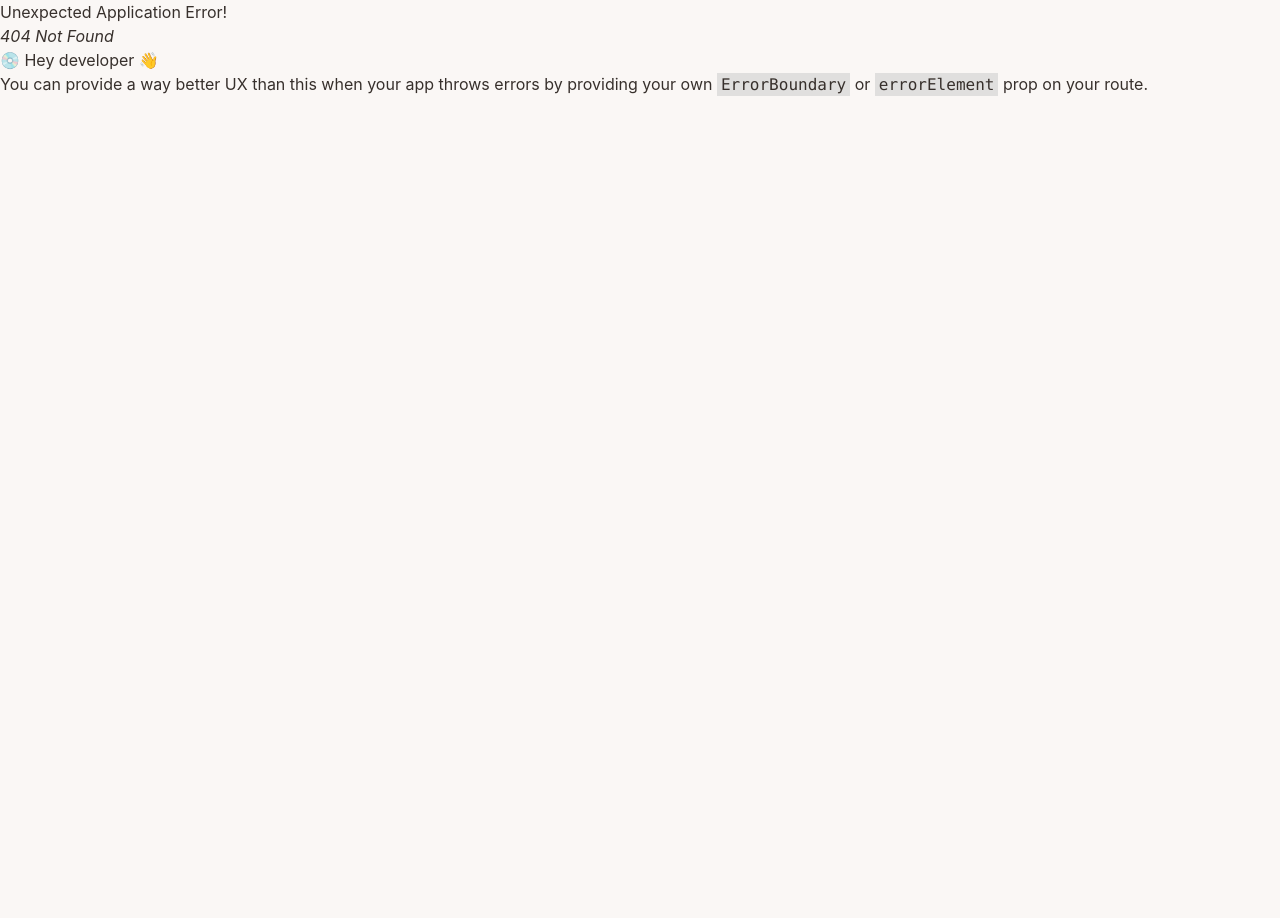
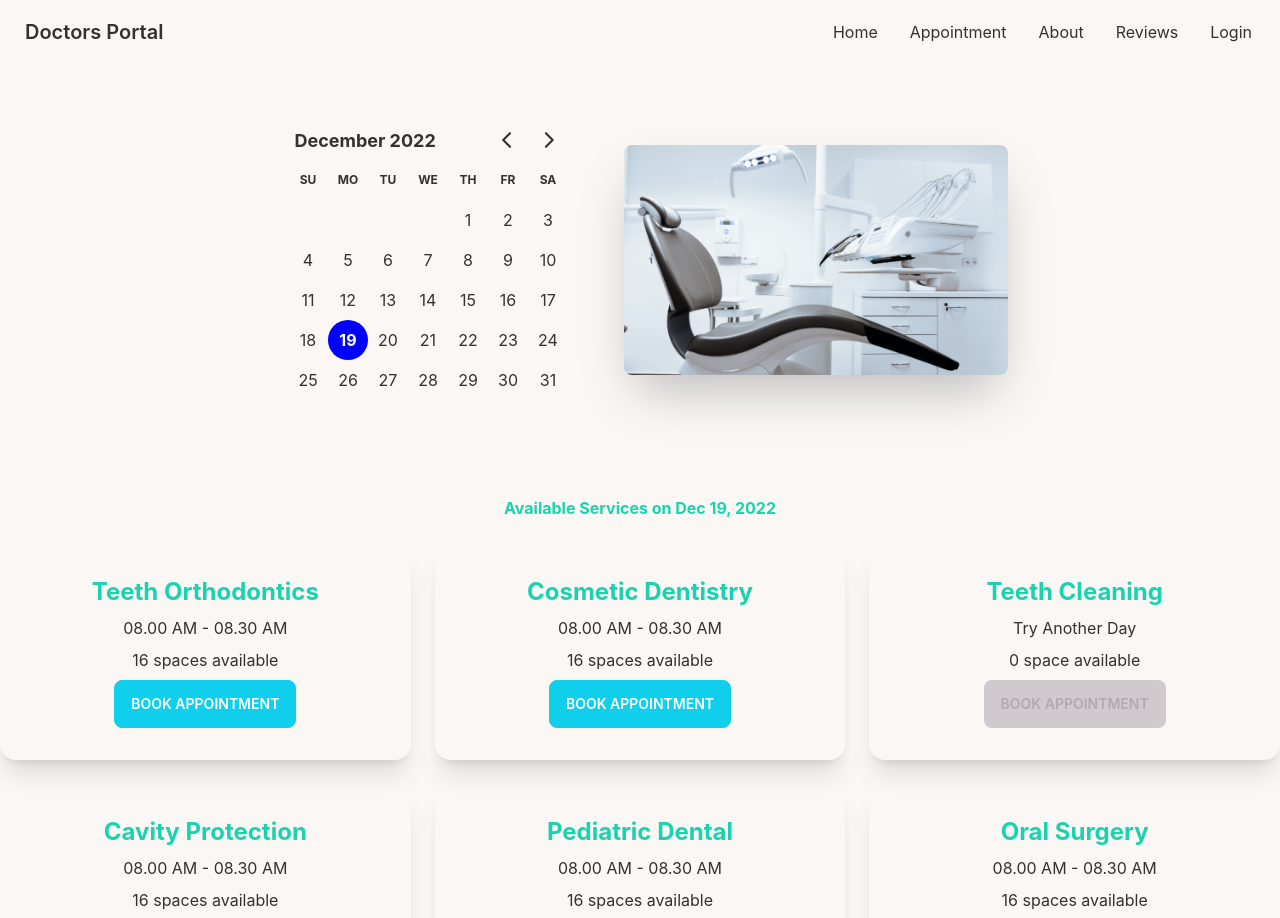
Before and after one commit to hossenra/doctors-portal-client, a React (Create React App) app: page /appointment in a window 1280 px wide. Before the commit this address had no page. Shown: the top 918 px of the page. Before the commit the page ends 800 px from the top, so only its background shows below. Built offline with nearby package versions, Linux system fonts and the light colour scheme.

Commit message:
new data added

```diff
--- a/package.json
+++ b/package.json
@@ -7,7 +7,9 @@
     "@testing-library/react": "^13.4.0",
     "@testing-library/user-event": "^13.5.0",
     "daisyui": "^2.43.1",
+    "date-fns": "^2.29.3",
     "react": "^18.2.0",
+    "react-day-picker": "^8.3.7",
     "react-dom": "^18.2.0",
     "react-router-dom": "^6.4.5",
     "react-scripts": "5.0.1",
--- /dev/null
+++ b/public/appointmentOptions.json
@@ -0,0 +1,119 @@
+[
+ {
+   "_id": 1,
+   "name": "Teeth Orthodontics",
+   "slots": [
+     "08.00 AM - 08.30 AM",
+     "08.30 AM - 09.00 AM",
+     "09.00 AM - 9.30 AM",
+     "09.30 AM - 10.00 AM",
+     "10.00 AM - 10.30 AM",
+     "10.30 AM - 11.00 AM",
+     "11.00 AM - 11.30 AM",
+     "11.30 AM - 12.00 AM",
+     "1.00 PM - 1.30 PM",
+     "1.30 PM - 2.00 PM",
+     "2.00 PM - 2.30 PM",
+     "2.30 PM - 3.00 PM",
+     "3.00 PM - 3.30 PM",
+     "3.30 PM - 4.00 PM",
+     "4.00 PM - 4.30 PM",
+     "4.30 PM - 5.00 PM"
+   ]
+ },
+ {
+   "_id": 2,
+   "name": "Cosmetic Dentistry",
+   "slots": [
+     "08.00 AM - 08.30 AM",
+     "08.30 AM - 09.00 AM",
+     "09.00 AM - 9.30 AM",
+     "09.30 AM - 10.00 AM",
+     "10.00 AM - 10.30 AM",
+     "10.30 AM - 11.00 AM",
+     "11.00 AM - 11.30 AM",
+     "11.30 AM - 12.00 AM",
+     "1.00 PM - 1.30 PM",
+     "1.30 PM - 2.00 PM",
+     "2.00 PM - 2.30 PM",
+     "2.30 PM - 3.00 PM",
+     "3.00 PM - 3.30 PM",
+     "3.30 PM - 4.00 PM",
+     "4.00 PM - 4.30 PM",
+     "4.30 PM - 5.00 PM"
+   ]
+ },
+ {
+   "_id": 3,
+   "name": "Teeth Cleaning",
+   "slots": [
+
+   ]
+ },
+ {
+   "_id": 4,
+   "name": "Cavity Protection",
+   "slots": [
+     "08.00 AM - 08.30 AM",
+     "08.30 AM - 09.00 AM",
+     "09.00 AM - 9.30 AM",
+     "09.30 AM - 10.00 AM",
+     "10.00 AM - 10.30 AM",
+     "10.30 AM - 11.00 AM",
+     "11.00 AM - 11.30 AM",
+     "11.30 AM - 12.00 AM",
+     "1.00 PM - 1.30 PM",
+     "1.30 PM - 2.00 PM",
+     "2.00 PM - 2.30 PM",
+     "2.30 PM - 3.00 PM",
+     "3.00 PM - 3.30 PM",
+     "3.30 PM - 4.00 PM",
+     "4.00 PM - 4.30 PM",
+     "4.30 PM - 5.00 PM"
+   ]
+ },
+ {
+   "_id": 5,
+   "name": "Pediatric Dental",
+   "slots": [
+    "08.00 AM - 08.30 AM",
+    "08.30 AM - 09.00 AM",
+    "09.00 AM - 9.30 AM",
+    "09.30 AM - 10.00 AM",
+    "10.00 AM - 10.30 AM",
+    "10.30 AM - 11.00 AM",
+    "11.00 AM - 11.30 AM",
+    "11.30 AM - 12.00 AM",
+    "1.00 PM - 1.30 PM",
+    "1.30 PM - 2.00 PM",
+    "2.00 PM - 2.30 PM",
+    "2.30 PM - 3.00 PM",
+    "3.00 PM - 3.30 PM",
+    "3.30 PM - 4.00 PM",
+    "4.00 PM - 4.30 PM",
+    "4.30 PM - 5.00 PM"
+   ]
+ },
+ {
+   "_id": 6,
+   "name": "Oral Surgery",
+   "slots": [
+     "08.00 AM - 08.30 AM",
+     "08.30 AM - 09.00 AM",
+     "09.00 AM - 9.30 AM",
+     "09.30 AM - 10.00 AM",
+     "10.00 AM - 10.30 AM",
+     "10.30 AM - 11.00 AM",
+     "11.00 AM - 11.30 AM",
+     "11.30 AM - 12.00 AM",
+     "1.00 PM - 1.30 PM",
+     "1.30 PM - 2.00 PM",
+     "2.00 PM - 2.30 PM",
+     "2.30 PM - 3.00 PM",
+     "3.00 PM - 3.30 PM",
+     "3.30 PM - 4.00 PM",
+     "4.00 PM - 4.30 PM",
+     "4.30 PM - 5.00 PM"
+   ]
+ }
+]
--- /dev/null
+++ b/src/Pages/Appointment/AppoinementBanner/AppointmentBanner.js
@@ -0,0 +1,24 @@
+import chair from '../../../assets/images/chair.png';
+import { DayPicker } from 'react-day-picker';
+
+const AppointmentBanner = ({selectedDate, setSelectedDate}) => {
+
+ return (
+  <header className='my-6'>
+   <div className="hero">
+    <div className="hero-content flex-col lg:flex-row-reverse">
+     <img src={chair} className="max-w-sm rounded-lg shadow-2xl" alt='dentist chair' />
+     <div className='mr-6'>
+      <DayPicker
+       mode='single'
+       selected={selectedDate}
+       onSelect={setSelectedDate}
+      />
+     </div>
+    </div>
+   </div>
+  </header>
+ );
+};
+
+export default AppointmentBanner;
--- /dev/null
+++ b/src/Pages/Appointment/Appointment/Appointment.js
@@ -0,0 +1,20 @@
+import React, { useState } from 'react';
+import AppointmentBanner from '../AppoinementBanner/AppointmentBanner';
+import AvailableAppointments from '../AvailableAppointments/AvailableAppointments';
+
+const Appointment = () => {
+ const [selectedDate, setSelectedDate] = useState(new Date());
+ return (
+  <div>
+   <AppointmentBanner
+    selectedDate={selectedDate}
+    setSelectedDate={setSelectedDate}
+   ></AppointmentBanner>
+   <AvailableAppointments
+    selectedDate={selectedDate}
+   ></AvailableAppointments>
+  </div>
+ );
+};
+
+export default Appointment;
--- /dev/null
+++ b/src/Pages/Appointment/AvailableAppointments/AppointmentOption.js
@@ -0,0 +1,24 @@
+import React from 'react';
+
+const AppointmentOption = ({ appointmentOption, setTreatment }) => {
+ const { name, slots } = appointmentOption;
+ return (
+  <div className="card shadow-xl">
+   <div className="card-body text-center">
+    <h2 className=" text-2xl text-secondary font-bold text-center">{name}</h2>
+    <p>{slots.length > 0 ? slots[0] : 'Try Another Day'}</p>
+    <p>{slots.length} {slots.length > 1 ? 'spaces' : 'space'} available</p>
+    <div className="card-actions justify-center">
+     <label
+      disabled={slots.length === 0}
+      htmlFor="booking-modal"
+      className="btn btn-primary text-white"
+      onClick={() => setTreatment(appointmentOption)}
+     >Book Appointment</label>
+    </div>
+   </div>
+  </div>
+ );
+};
+
+export default AppointmentOption;
--- /dev/null
+++ b/src/Pages/Appointment/AvailableAppointments/AvailableAppointments.js
@@ -0,0 +1,41 @@
+import { format } from 'date-fns';
+import React, { useEffect, useState } from 'react';
+import BookingModal from '../BookingModal/BookingModal';
+import AppointmentOption from './AppointmentOption';
+
+const AvailableAppointments = ({ selectedDate }) => {
+ const [appointmentOptions, setAppointmentOptions] = useState([]);
+ const [treatment, setTreatment] = useState(null);
+
+
+ useEffect(() => {
+  fetch('appointmentOptions.json')
+   .then(res => res.json())
+   .then(data => setAppointmentOptions(data))
+ }, [])
+
+ return (
+  <section className='my-16'>
+   <p className='text-center text-secondary font-bold'>Available Services on {format(selectedDate, 'PP')}</p>
+   <div className='grid gap-6 grid-cols-1 md:grid-cols-2 lg:grid-cols-3 mt-6'>
+    {
+     appointmentOptions.map(option => <AppointmentOption
+      key={option._id}
+      appointmentOption={option}
+      setTreatment={setTreatment}
+     ></AppointmentOption>)
+    }
+   </div>
+   {
+    treatment &&
+    <BookingModal
+     selectedDate={selectedDate}
+     treatment={treatment}
+     setTreatment={setTreatment}
+    ></BookingModal>
+   }
+  </section>
+ );
+};
+
+export default AvailableAppointments;
--- /dev/null
+++ b/src/Pages/Appointment/BookingModal/BookingModal.js
@@ -0,0 +1,62 @@
+import { format } from 'date-fns';
+import React from 'react';
+
+const BookingModal = ({ treatment, setTreatment, selectedDate }) => {
+ //treatment is just another name of  appointmentOptions with name, slots, _id
+ const { name, slots } = treatment;
+ const date = format(selectedDate, 'PP');
+
+ const handleBooking = event => {
+  event.preventDefault();
+  const form = event.target;
+  const slot = form.slot.value;
+  const name = form.name.value;
+  const email = form.email.value;
+  const phone = form.phone.value;
+  const booking = {
+   appointmentDate: date,
+   treatment: name,
+   patient: name,
+   slot,
+   email,
+   phone,
+  }
+  // TODO: send data to the server
+  // and once data is saved then close the modal
+  // and display success toast
+  console.log(booking);
+  setTreatment(null);
+
+ }
+
+ return (
+  <>
+   <input type="checkbox" id="booking-modal" className="modal-toggle" />
+   <div className="modal">
+    <div className="modal-box relative">
+     <label htmlFor="booking-modal" className="btn btn-sm btn-circle absolute right-2 top-2">✕</label>
+     <h3 className="text-lg font-bold">{name}</h3>
+     <form onSubmit={handleBooking} className='grid grid-cols-1 gap-3 mt-10'>
+      <input type="text" disabled value={date} className="input w-full w-xs input-bordered" />
+      <select name="slot" className="select select-bordered w-full">
+
+       {
+        slots.map((slot, i) => <option
+         value={slot}
+         key={i}
+        >{slot}</option>)
+       }
+      </select>
+      <input name="name" type="text" placeholder="Your Name" className="input w-full w-xs input-bordered" />
+      <input name='email' type="email" placeholder="Email Address" className="input w-full w-xs input-bordered" />
+      <input name="phone" type="phone" placeholder="Phone Number" className="input w-full w-xs input-bordered" />
+      <input name='submit' className='btn btn-accent w-full' type="submit" value="Submit" />
+      <br />
+     </form>
+    </div>
+   </div>
+  </>
+ );
+};
+
+export default BookingModal;
--- a/src/Routes/Routes/Routes.js
+++ b/src/Routes/Routes/Routes.js
@@ -1,5 +1,6 @@
 import { createBrowserRouter } from "react-router-dom";
 import Main from "../../Layout/Main";
+import Appointment from "../../Pages/Appointment/Appointment/Appointment";
 import Home from "../../Pages/Home/Home/Home";
 import Login from "../../Pages/Login/Login";
 
@@ -15,6 +16,10 @@
    {
     path: '/login',
     element: <Login></Login>
+   },
+   {
+    path: '/appointment',
+    element: <Appointment></Appointment>
    }
   ]
  }
--- a/src/index.js
+++ b/src/index.js
@@ -3,6 +3,7 @@
 import './index.css';
 import App from './App';
 import reportWebVitals from './reportWebVitals';
+import 'react-day-picker/dist/style.css';
 
 const root = ReactDOM.createRoot(document.getElementById('root'));
 root.render(
```
Also changed, not shown: 1 other file (tests, documents, lock files or other folders).
